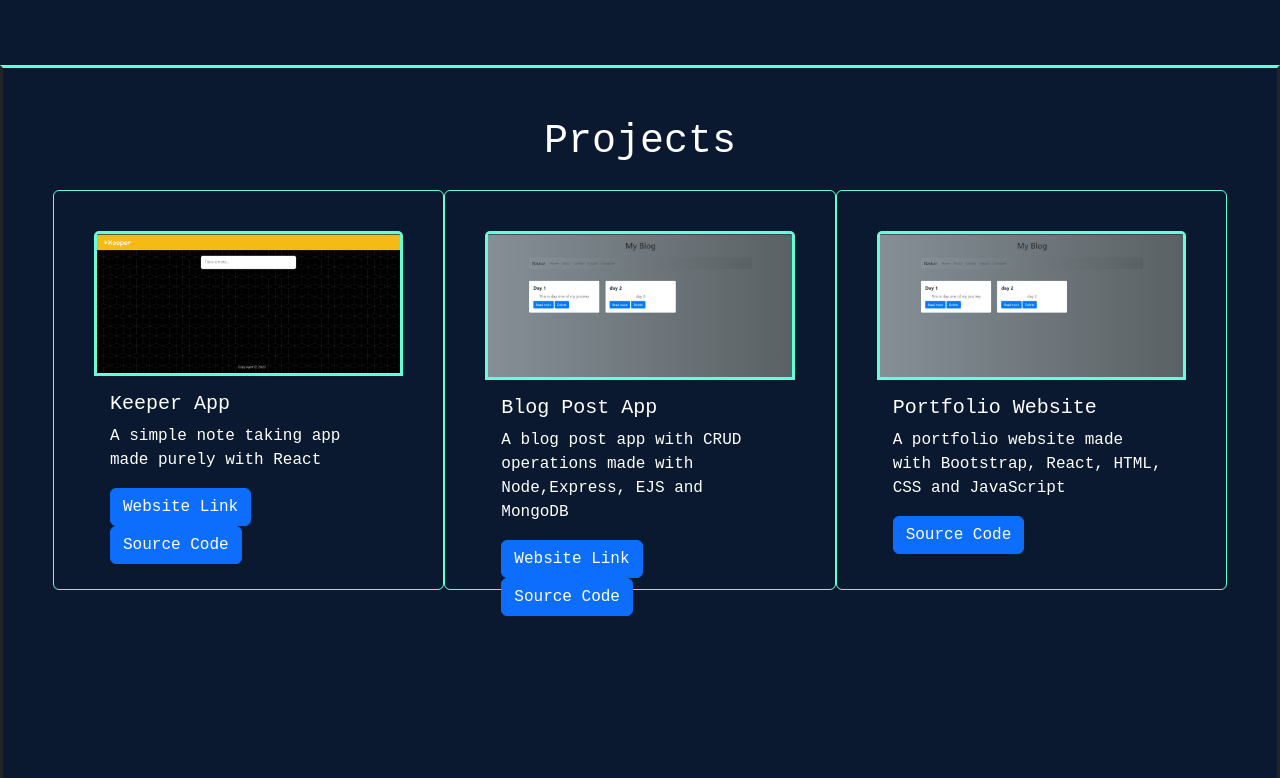
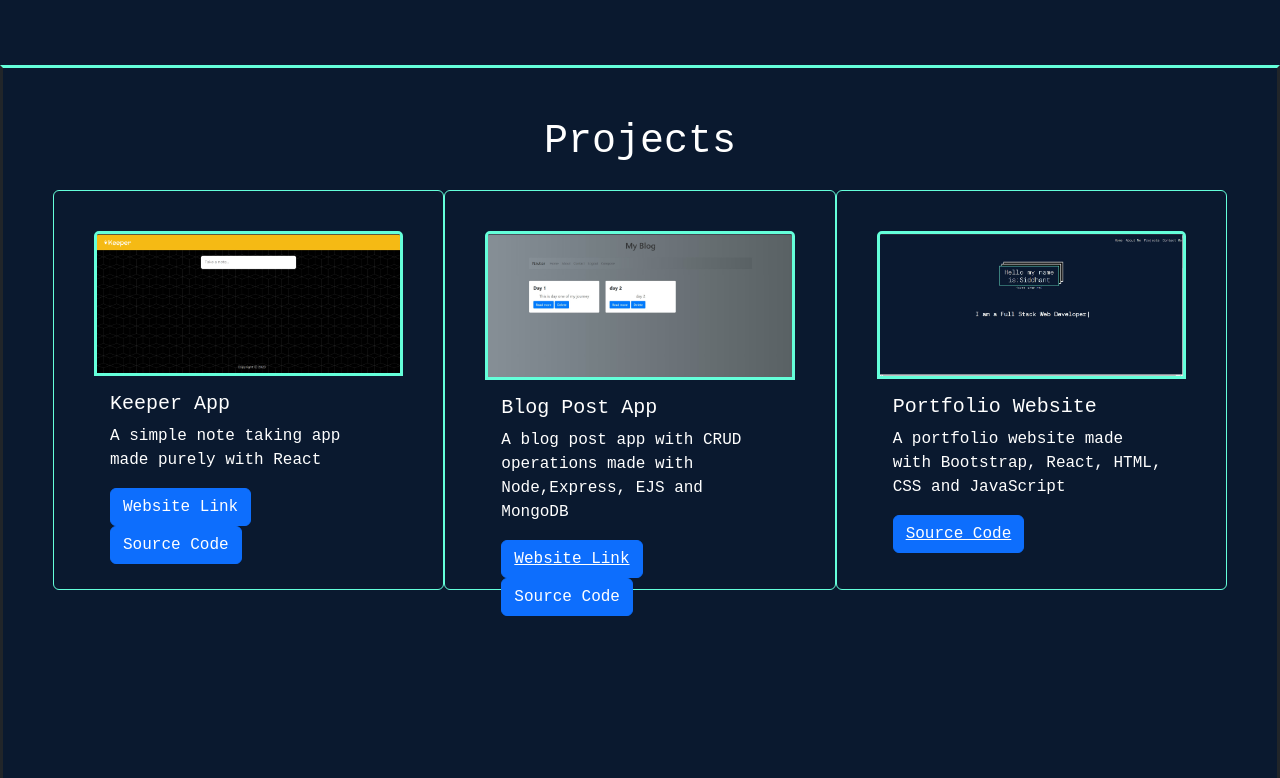
Before and after one commit to sid12701/Portfolio, a React (Create React App) app: page / in a window 1280 px wide. Shown: the part 1535-2313 px from the top of the page. Built offline with nearby package versions, Linux system fonts and the light colour scheme; a web font is replaced by a local one.

Commit message:
Added the final image and links to the project cards. 	modified:   public/styles.css 	modified:   src/components/Body.jsx 	modified:   src/constants/images.js 	new file:   src/images/portfolio.jpg

```diff
--- a/public/styles.css
+++ b/public/styles.css
@@ -26,6 +26,7 @@ html{
     font-weight: 500 !important;
     color: white;
     font-size: 30px;
+    padding-top: 20px;
 }
 
 .message-box{
--- a/src/components/Body.jsx
+++ b/src/components/Body.jsx
@@ -1,6 +1,7 @@
 import React from "react";
 import keeper from "../images/keeper-app.jpg";
 import blog from "../images/blog.jpg";
+import Portfolio from "../images/portfolio.jpg";
 const Body = () => {
   return (
     <div className="display " id="3">
@@ -20,7 +21,7 @@ const Body = () => {
             Website Link
           </a>
           <a
-            href="https://github.com/sid12701/keeper-apps"
+            href="https://github.com/sid12701/keeper-app"
             class="btn btn-primary"
           >
             Source Code
@@ -38,7 +39,7 @@ const Body = () => {
             href=""
             class="btn btn-primary me-2"
           >
-            Website Link
+            <a href="https://myblogpost-jw7q.onrender.com/" class="text-white">Website Link</a>
           </a>
           <a
             href="h"
@@ -49,7 +50,7 @@ const Body = () => {
         </div>
         </div>
         <div class="card">
-        <img src={blog} class="card-img-top" alt="..." />
+        <img src={Portfolio} class="card-img-top" alt="..." />
         <div class="card-body">
           <h5 class="card-title">Portfolio Website</h5>
           <p class="card-text">
@@ -59,7 +60,7 @@ const Body = () => {
             href=""
             class="btn btn-primary"
           >
-            Source Code
+            <a href="https://github.com/sid12701/portfolio" class="text-white">Source Code</a>
           </a>
         </div>
         </div>
--- a/src/constants/images.js
+++ b/src/constants/images.js
@@ -1,4 +1,5 @@
 import keeper from "../images/keeper-app.jpg";
 import blog from "../images/blog.jpg";
+import Portfolio from "../images/portfolio.jpg";
 
-export default {keeper,blog};
+export default {keeper,blog,Portfolio};
```
Also changed, not shown: src/images/portfolio.jpg (added).
